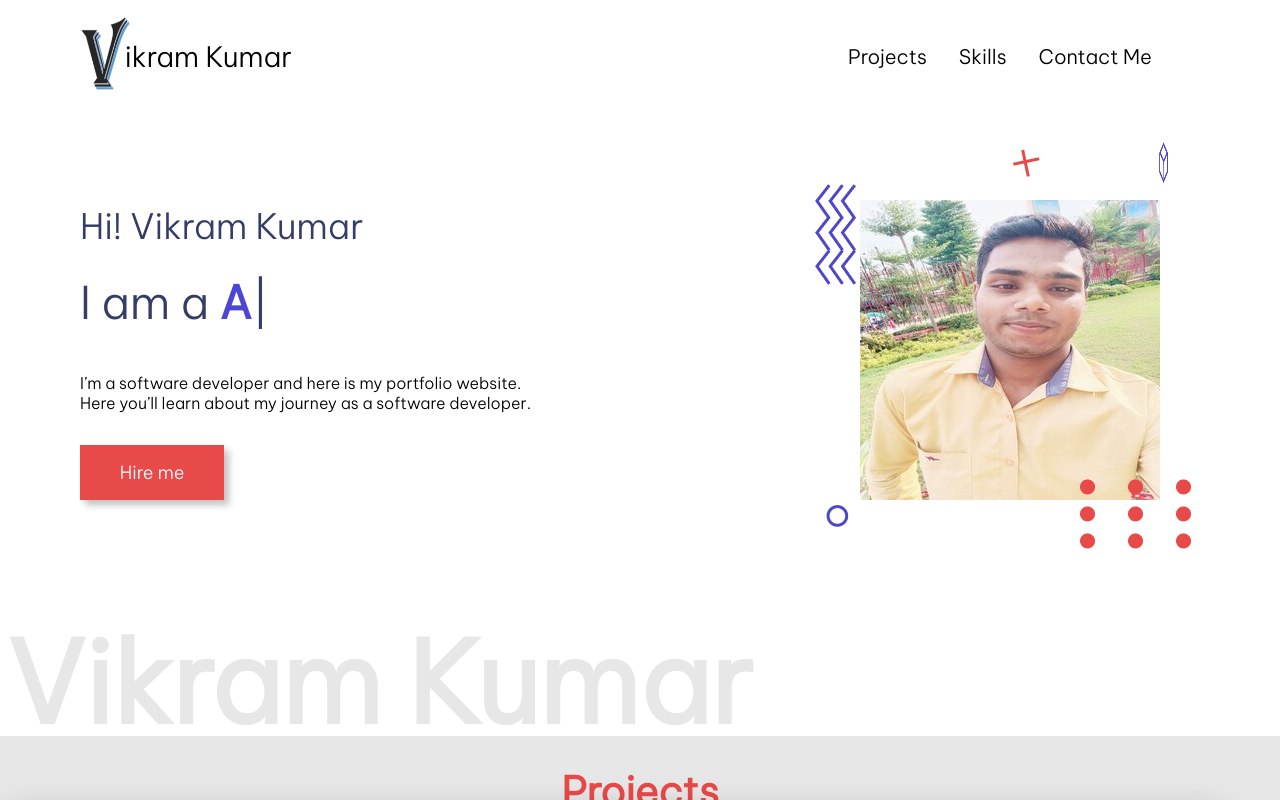
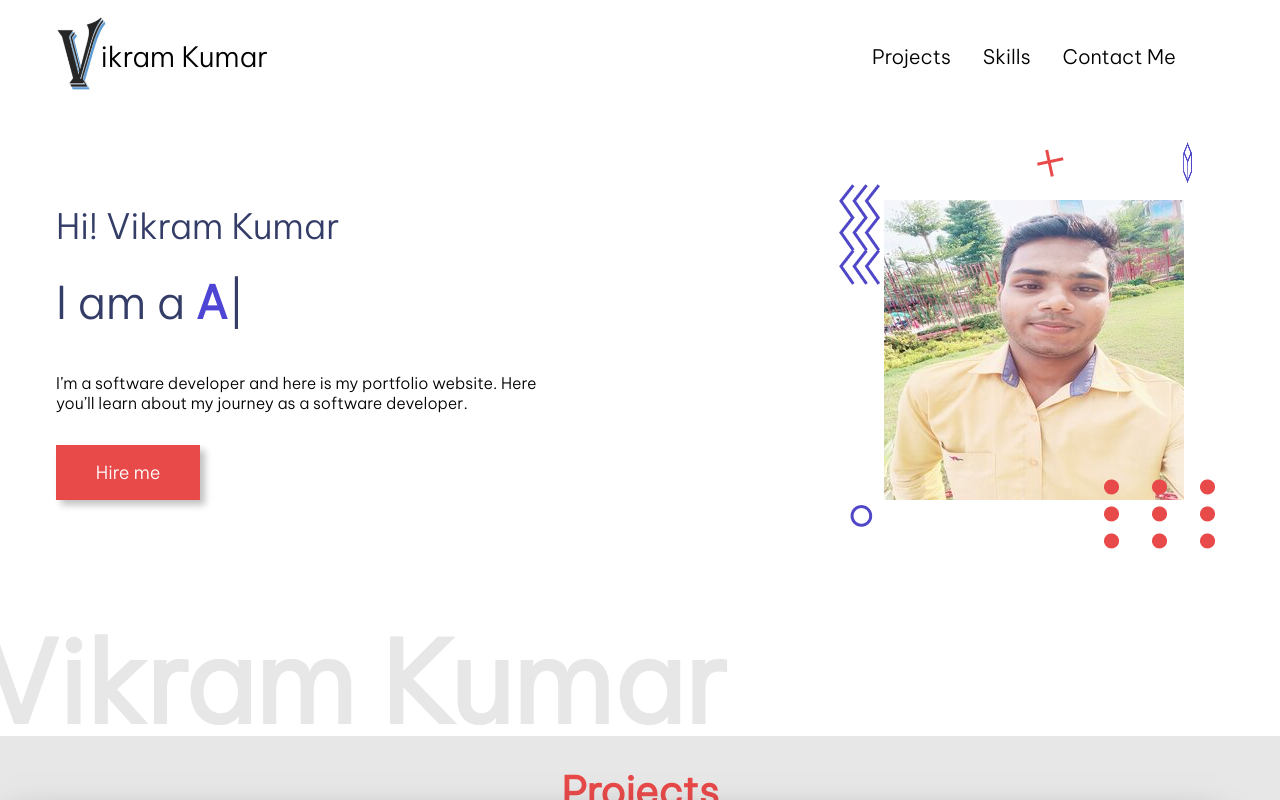
Before and after one commit to iamvikramkumar/Resume, a plain HTML site: page index.html in a window 1280 px wide. Drawn offline with nearby package versions, Linux system fonts and the light colour scheme.

Commit message:
Update style.css

```diff
--- a/style.css
+++ b/style.css
@@ -18,10 +18,9 @@
   overflow-x: hidden;
 }
 
-.container {
-  width: 90%;
-  min-width: 500px;
-  margin: auto;
+ .container {
+  width: 1200px;
+  margin: 0 auto;
 }
 
 .navbar {
```
